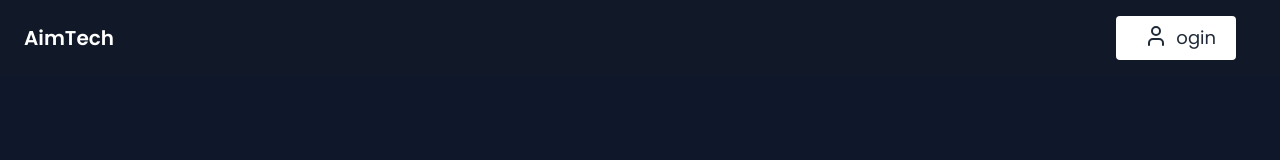
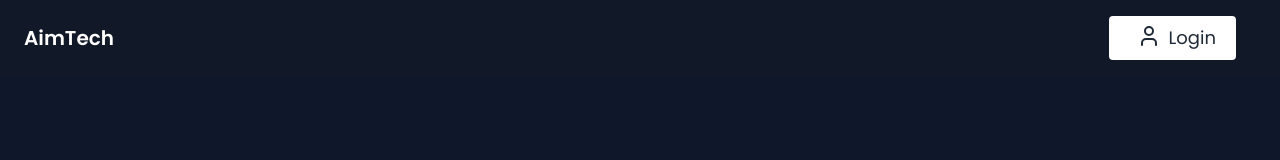
Before and after one commit to NandanR06/AimTech-Solution, a React (Vite) app in the folder frontend/: page / in a window 1280 px wide. Shown: the top 160 px of the page. Built offline with nearby package versions, Linux system fonts and the light colour scheme.

Commit message:
updating

```diff
--- a/frontend/src/components/Navbar.tsx
+++ b/frontend/src/components/Navbar.tsx
@@ -105,7 +105,7 @@ export default function Navbar() {
           <span className="ml-2">
             <User />
           </span>
-          ogin
+          Login
         </Link>
       </div>
 
```
